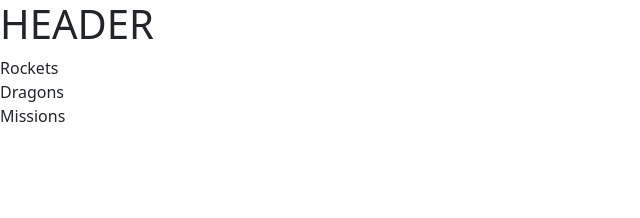
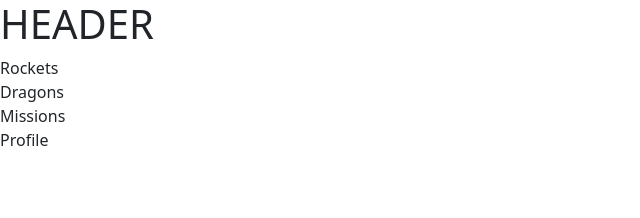
Before and after one commit to david-lafontant/space-travelers, a React (Vite) app: page / in a window 1280 px wide. Shown: the top 218 px of the page, without its empty margins (0-640 px from the left). Built offline with nearby package versions, Linux system fonts and the light colour scheme.

Commit message:
Display profile page

```diff
--- a/src/App.tsx
+++ b/src/App.tsx
@@ -1,6 +1,7 @@
 import Header from "./components/header/Header";
 import Dragons from "./pages/dragons/Dragons";
 import Missions from "./pages/missions/Missions";
+import Profile from "./pages/profile/Profile";
 import Rockets from "./pages/rockets/Rockets";
 function App() {
 
@@ -11,6 +12,7 @@ function App() {
       <Rockets />
       <Dragons />
       <Missions />
+      <Profile />
     </div>
   )
 }
```
